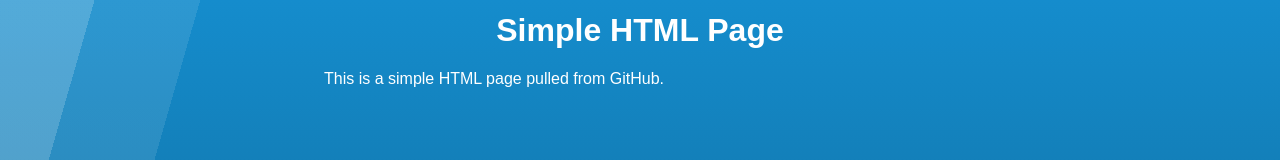
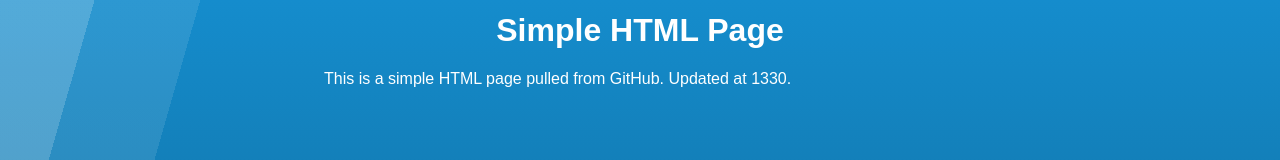
Before and after one commit to dudick123/docker-nginx, a plain HTML site: page index.html in a window 1280 px wide. Shown: the part 565-725 px from the top of the page. Drawn offline with Linux system fonts and the light colour scheme.

Commit message:
Update index.html

```diff
--- a/index.html
+++ b/index.html
@@ -32,7 +32,7 @@
 
                 <p>
 
-                This is a simple HTML page pulled from GitHub.
+                This is a simple HTML page pulled from GitHub. Updated at 1330.
 
                 <p>
 
```
